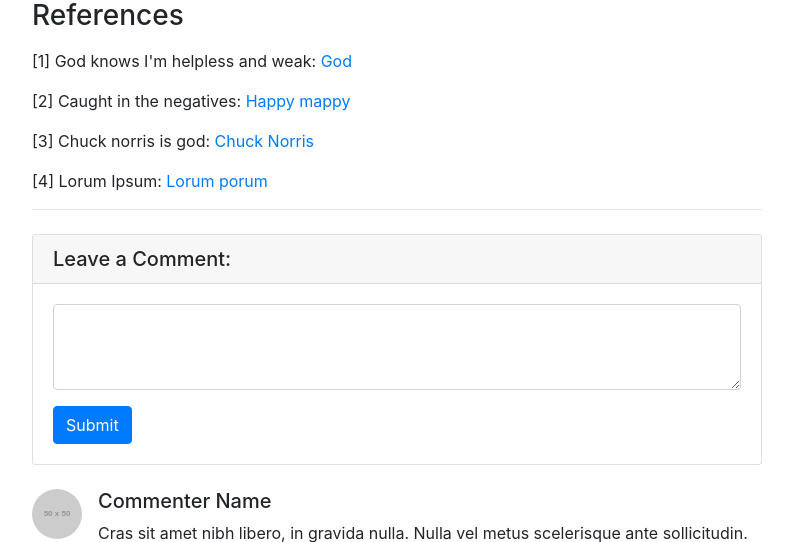
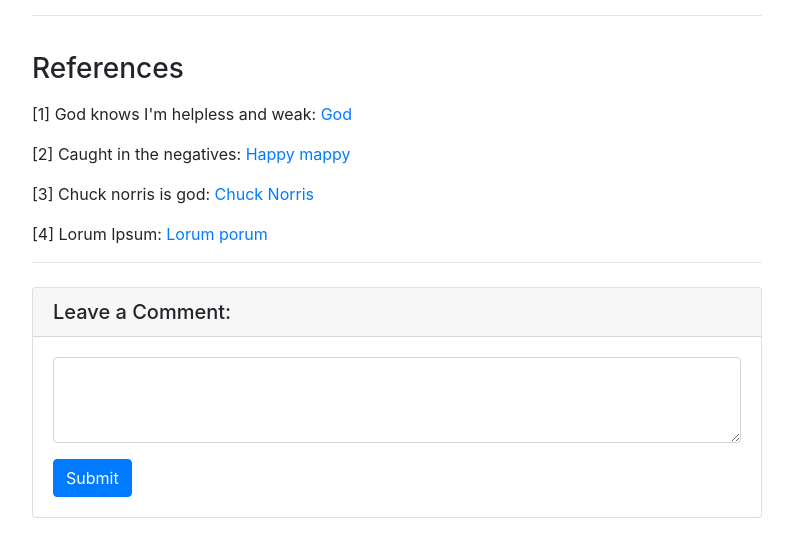
Before and after one commit to andrewdempsey2018/Diagonal-Universe, a Django app: page / in a window 1280 px wide. Shown: the part 4171-4713 px from the top of the page, without its empty margins (53-846 px from the left). Run offline with Django 3.2, Linux system fonts and the light colour scheme; data comes from the database, SQL or seed files in the repository; both versions use the stored data as it was after the commit; grey boxes labelled with a size stand in for pictures from a placeholder-image service; some libraries are stand-ins or nearby versions.

Commit message:
Updated format of references section

```diff
--- a/post/templates/index.html
+++ b/post/templates/index.html
@@ -71,7 +71,9 @@
 
             {% endif %}
 
-            <div title="References section">
+            <hr>
+
+            <div class="references_section">
                 <h3>References</h3>
 
                 {% if latestPost.references != "none" %}
--- a/static/css/styles.css
+++ b/static/css/styles.css
@@ -7,3 +7,7 @@
 .subtitle {
     padding-top: 20px;
 }
+
+.references_section {
+    padding-top: 20px;
+}
```
Also changed, not shown: db.sqlite3.
